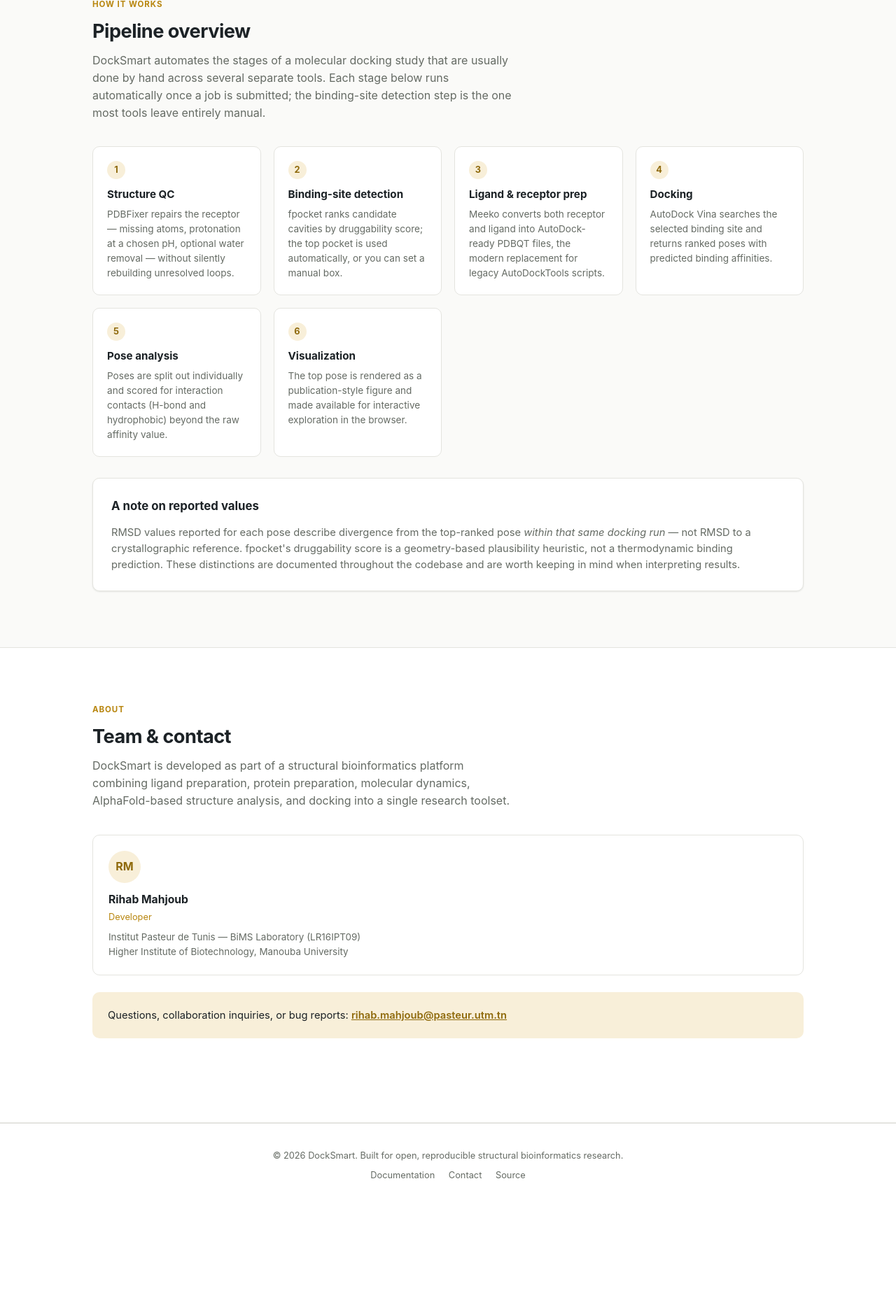
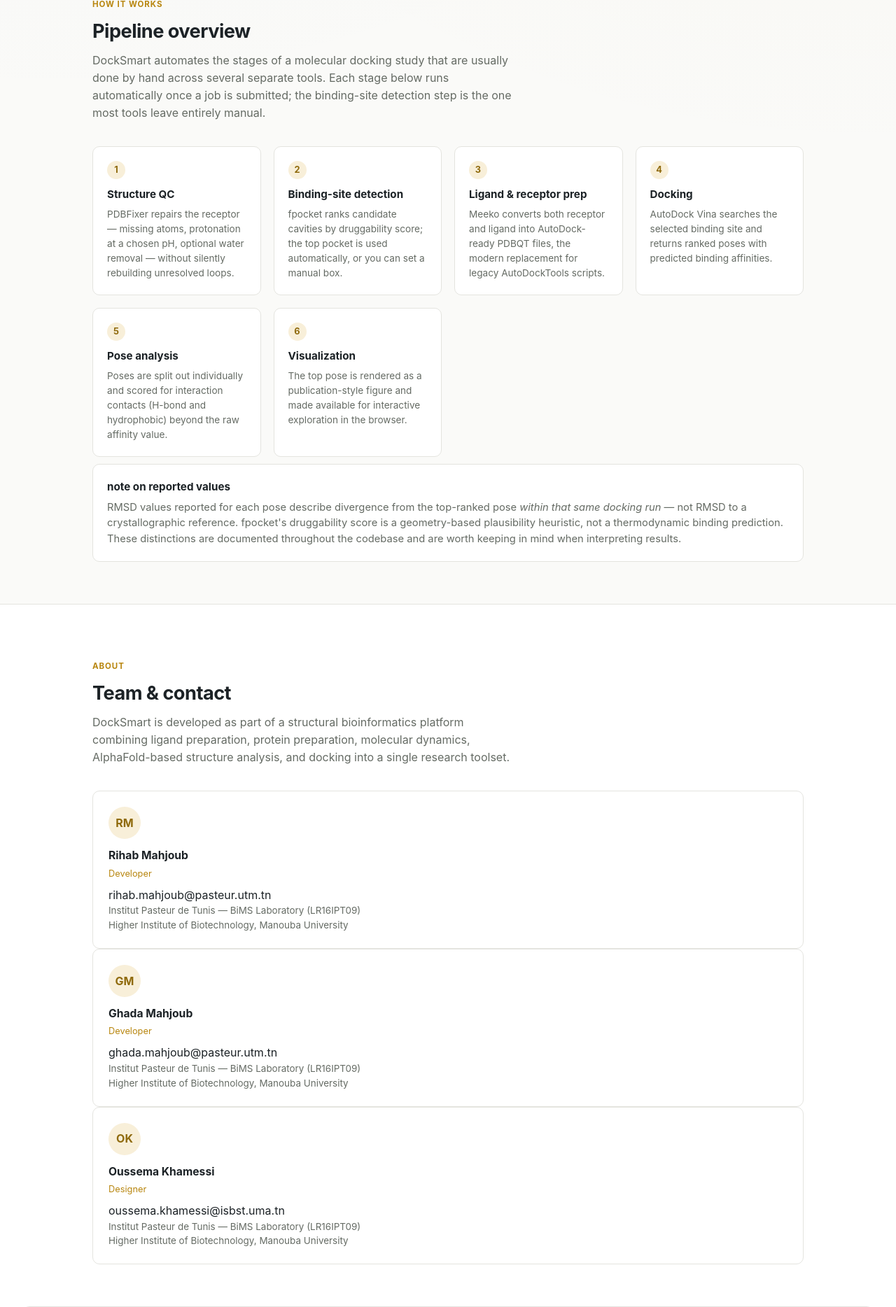
Before and after one commit to rihabmahjoub/docksmart, a FastAPI app: page / in a window 1280 px wide. Shown: the part 1673-3541 px from the top of the page at 70% size. Before the commit the page ends 3357 px from the top, so only its background shows below. Run offline with FastAPI, Linux system fonts and the light colour scheme.

Commit message:
Update index.html

```diff
--- a/app/templates/index.html
+++ b/app/templates/index.html
@@ -29,9 +29,9 @@
     <h1>Predictive <span>Molecular Binding</span> Interfaces</h1>
     <p class="lead">
       DockSmart is an automated, integrated web tool for ligand–protein interaction
-      studies. It streamlines the full docking workflow — receptor and ligand
+      studies. It streamlines the full docking workflow: receptor and ligand
       preparation, binding-site detection, AutoDock Vina docking, and result
-      interpretation — into one standardized, reproducible pipeline.
+      interpretation into one standardized, reproducible pipeline.
     </p>
     <div class="hero-actions">
       <a href="#run-docking" class="button-primary">Launch Workspace</a>
@@ -177,10 +177,10 @@
       <p>The top pose is rendered as a publication-style figure and made available for interactive exploration in the browser.</p>
     </div>
   </div>
+<div class="pipeline-step">
 
-  <div class="card" style="margin-top: 30px;">
-    <h2>A note on reported values</h2>
-    <p style="color: var(--text-dim); font-size: 0.92rem; margin: 0;">
+      <h3>note on reported values</h3>
+      <p style="color: var(--text-dim); font-size: 0.92rem; margin: 0;">
       RMSD values reported for each pose describe divergence from the top-ranked
       pose <em>within that same docking run</em> — not RMSD to a crystallographic
       reference. fpocket's druggability score is a geometry-based plausibility
@@ -188,6 +188,8 @@
       documented throughout the codebase and are worth keeping in mind when
       interpreting results.
     </p>
+    </div>
+
   </div>
 </section>
 
@@ -208,6 +210,19 @@
         <div class="avatar">RM</div>
         <h3>Rihab Mahjoub</h3>
         <div class="role">Developer</div>
+        <div class="mail">rihab.mahjoub@pasteur.utm.tn</div>
+        <p class="affil">
+          Institut Pasteur de Tunis — BiMS Laboratory (LR16IPT09)<br>
+          Higher Institute of Biotechnology, Manouba University
+        </p>
+      </div>
+    </div>
+    <div class="team-grid">
+      <div class="team-card">
+        <div class="avatar">GM</div>
+        <h3>Ghada Mahjoub</h3>
+        <div class="role">Developer</div>
+        <div class="mail">ghada.mahjoub@pasteur.utm.tn</div>
         <p class="affil">
           Institut Pasteur de Tunis — BiMS Laboratory (LR16IPT09)<br>
           Higher Institute of Biotechnology, Manouba University
@@ -215,9 +230,28 @@
       </div>
     </div>
 
-    <div class="contact-box">
-      Questions, collaboration inquiries, or bug reports:
-      <a href="mailto:rihab.mahjoub@pasteur.utm.tn">rihab.mahjoub@pasteur.utm.tn</a>
+ <div class="team-grid">
+      <div class="team-card">
+        <div class="avatar">OK</div>
+        <h3>Oussema Khamessi</h3>
+        <div class="role">Designer</div>
+        <div class="mail">oussema.khamessi@isbst.uma.tn</div>
+        <p class="affil">
+          Institut Pasteur de Tunis — BiMS Laboratory (LR16IPT09)<br>
+          Higher Institute of Biotechnology, Manouba University
+        </p>
+      </div>
+    </div>
+  </div>
+   <div class="team-grid">
+      <div class="team-card">
+        <div class="avatar">KG</div>
+        <h3>Kais Ghedira</h3>
+        <div class="role">Designer</div>
+        <div class="mail">kais.ghedira@pasteur.tn</div>
+        <p class="affil">
+          Institut Pasteur de Tunis — BiMS Laboratory (LR16IPT09)</p>
+      </div>
     </div>
   </div>
 </section>
```
